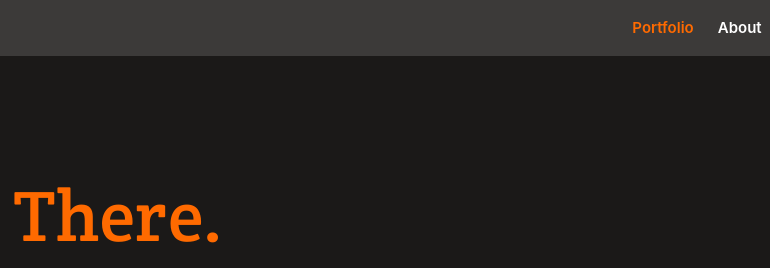
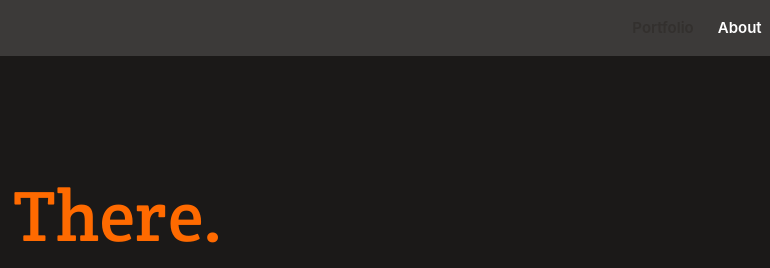
Before and after one commit to richie1988/mobile-firstsetup, a website: page index.html in a window 1280 px wide. In both pictures the pointer is over the link "Portfolio". Shown: the top 268 px of the page, 293-1063 px from the left. Drawn offline with Linux system fonts and the light colour scheme; a web font is replaced by a local one.

Commit message:
changed color for test purpos

```diff
--- a/style.css
+++ b/style.css
@@ -703,7 +703,7 @@ footer {
     }
 
     .item:hover {
-      color: hsl(25, 100%, 50%);
+      color: hsl(30, 6%, 19%);
       transition: 300ms;
     }
 
```
